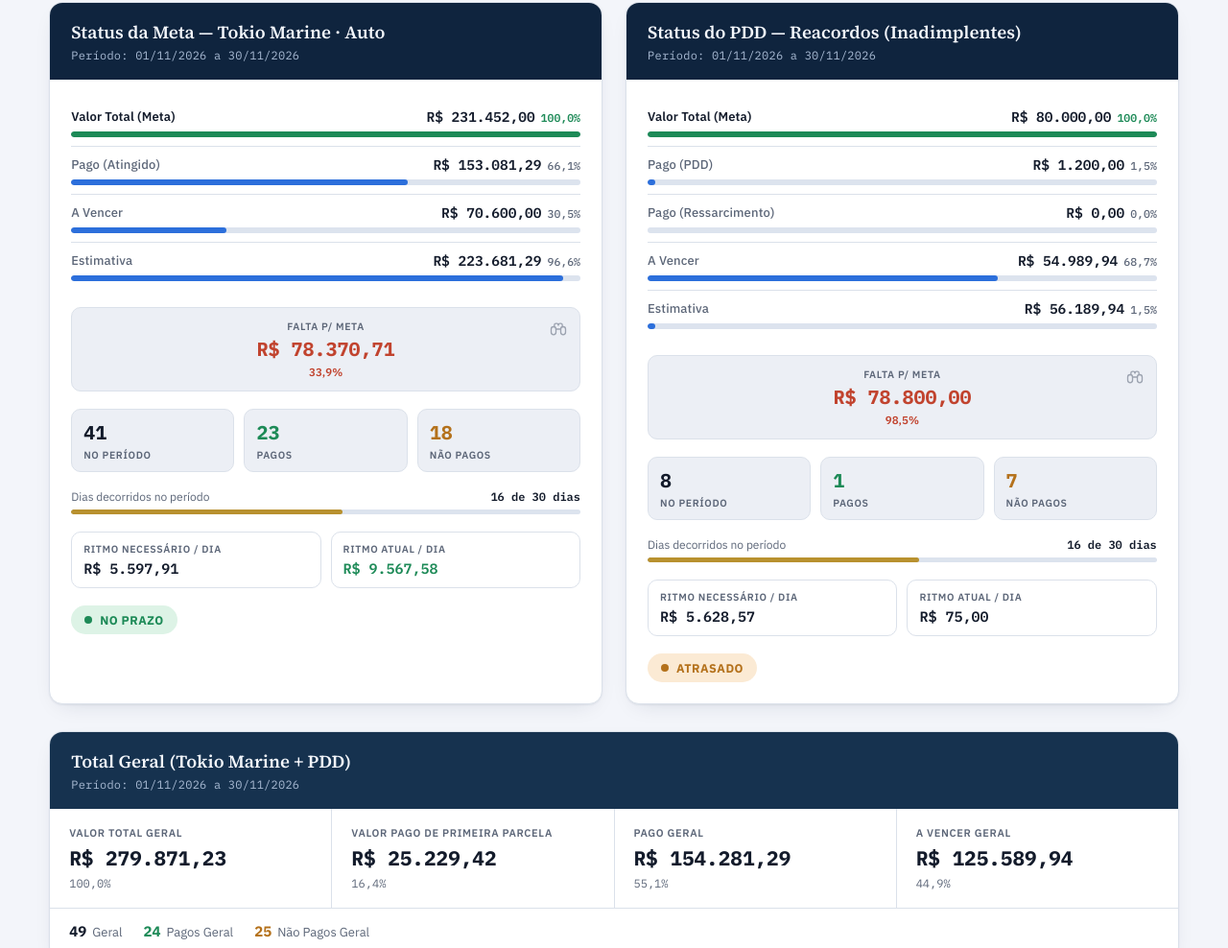
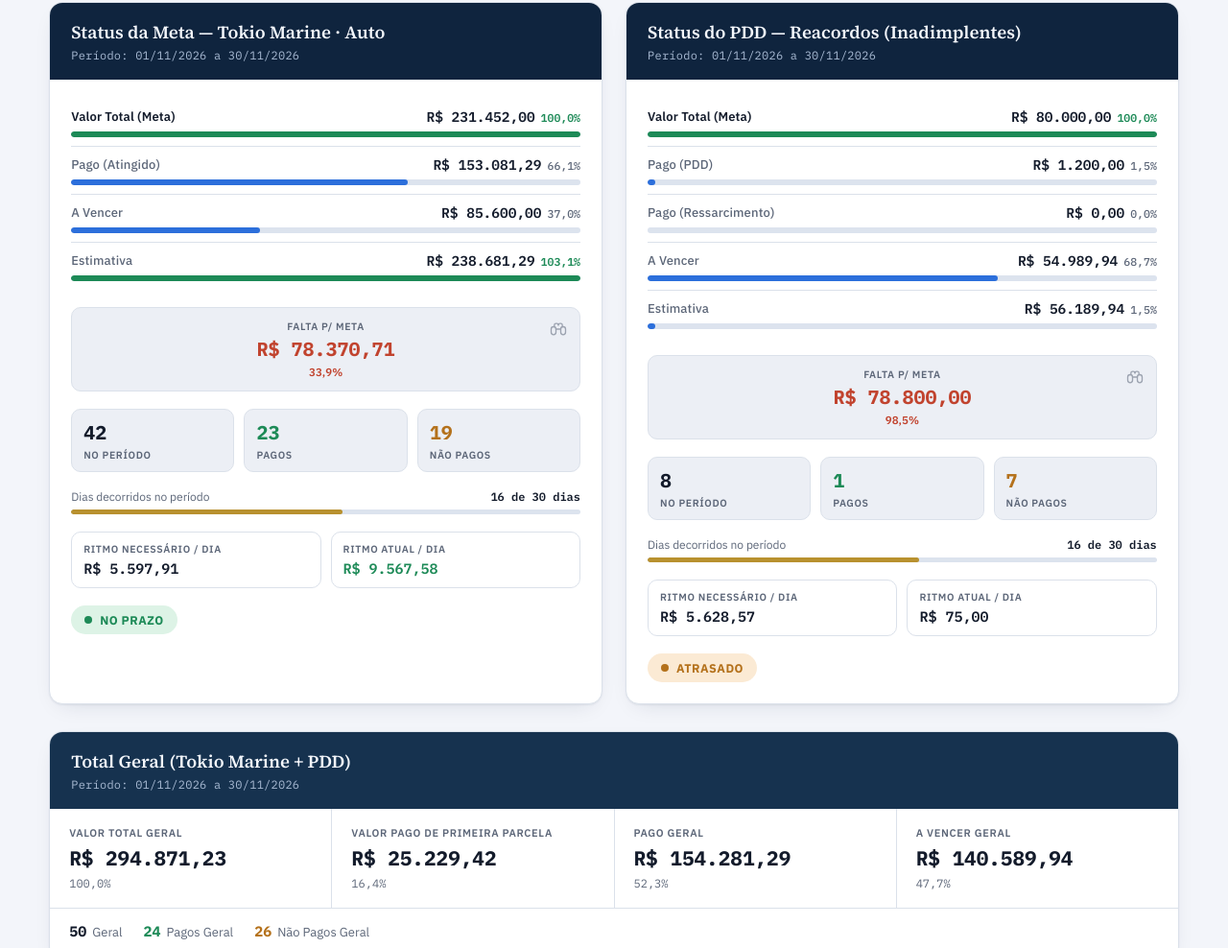
Before and after one commit to DarcCosta/PainelDarcCosta, a plain HTML site: page index.html in a window 1280 px wide. Shown: the part 254-1242 px from the top of the page at 96% size. Drawn offline with Linux system fonts and the light colour scheme.

Commit message:
Atualização automática do painel — 16/11/2026, 08:17:11

```diff
--- a/index.html
+++ b/index.html
@@ -788,21 +788,21 @@ break;case"<bookViews":;case"<bookViews>":;case"</bookViews>":break;case"<workbo
       },
       {
         "label": "A Vencer",
-        "value": 70600,
-        "pct": 0.30503084872889413,
+        "value": 85600,
+        "pct": 0.3698391027081209,
         "emphasis": false
       },
       {
         "label": "Estimativa",
-        "value": 223681.29,
-        "pct": 0.9664262568480722,
+        "value": 238681.29,
+        "pct": 1.031234510827299,
         "emphasis": false
       }
     ],
     "counts": [
       {
         "label": "No Período",
-        "value": 41,
+        "value": 42,
         "tone": ""
       },
       {
@@ -812,7 +812,7 @@ break;case"<bookViews":;case"<bookViews>":;case"</bookViews>":break;case"<workbo
       },
       {
         "label": "Não Pagos",
-        "value": 18,
+        "value": 19,
         "tone": "warn"
       }
     ],
@@ -888,7 +888,7 @@ break;case"<bookViews":;case"<bookViews>":;case"</bookViews>":break;case"<workbo
     "rows": [
       {
         "label": "Valor Total Geral",
-        "value": 279871.23,
+        "value": 294871.23,
         "pct": 1,
         "emphasis": true
       },
@@ -901,20 +901,20 @@ break;case"<bookViews":;case"<bookViews>":;case"</bookViews>":break;case"<workbo
       {
         "label": "Pago Geral",
         "value": 154281.29,
-        "pct": 0.5512581268178227,
+        "pct": 0.5232158118647249,
         "emphasis": false
       },
       {
         "label": "A Vencer Geral",
-        "value": 125589.94,
-        "pct": 0.44874187318217745,
+        "value": 140589.94,
+        "pct": 0.47678418813527523,
         "emphasis": false
       }
     ],
     "counts": [
       {
         "label": "Geral",
-        "value": 49,
+        "value": 50,
         "tone": ""
       },
       {
@@ -924,7 +924,7 @@ break;case"<bookViews":;case"<bookViews>":;case"</bookViews>":break;case"<workbo
       },
       {
         "label": "Não Pagos Geral",
-        "value": 25,
+        "value": 26,
         "tone": "warn"
       }
     ],
@@ -940,7 +940,7 @@ break;case"<bookViews":;case"<bookViews>":;case"</bookViews>":break;case"<workbo
   // Timestamp of when this HTML file's BOOTSTRAP data was last baked in
   // (updated by buildFileWithData whenever a new copy is published/saved).
   // PUBLISHED_AT:START
-  const PUBLISHED_AT = "2026-11-16T11:05:50.525Z";
+  const PUBLISHED_AT = "2026-11-16T11:17:09.729Z";
   // PUBLISHED_AT:END
 
   const STORAGE_KEY = 'darc-painel-ressarcimento-tokio:v1';
```
